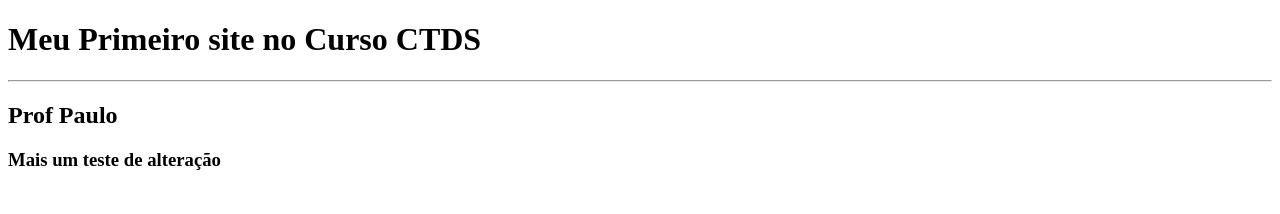
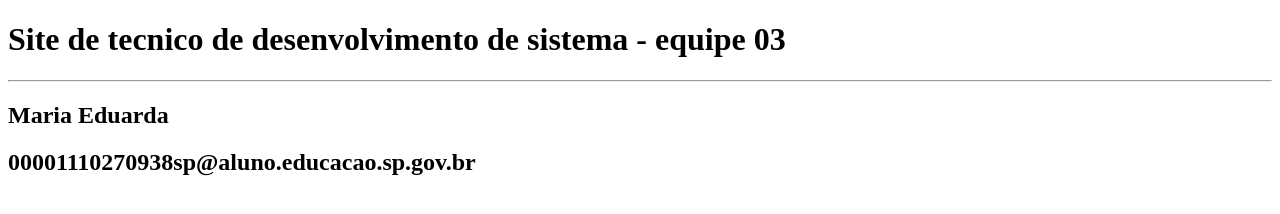
Before and after one commit to PauloFratta/CT-DS-UC4_Boni_01-24, a plain HTML site: page Site Equipe 3.html in a window 1280 px wide. Drawn offline with Linux system fonts and the light colour scheme.

Commit message:
atualizaçao site 03
inserçao de maria

```diff
--- a/Site Equipe 3.html
+++ b/Site Equipe 3.html
@@ -6,9 +6,10 @@
     <title>Teste de Interação</title>
 </head>
 <body>
-    <H1>Meu Primeiro site no Curso CTDS</H1>
+    <H1>Site de tecnico de desenvolvimento de sistema - equipe 03</H1>
     <Hr></Hr>
-    <H2>Prof Paulo</H2>
-    <H3>Mais um teste de alteração</H3>
+    <H2>Maria Eduarda</H2>
+    <h2>00001110270938sp@aluno.educacao.sp.gov.br</h2>
+    <H3></H3>
 </body>
 </html>
```
